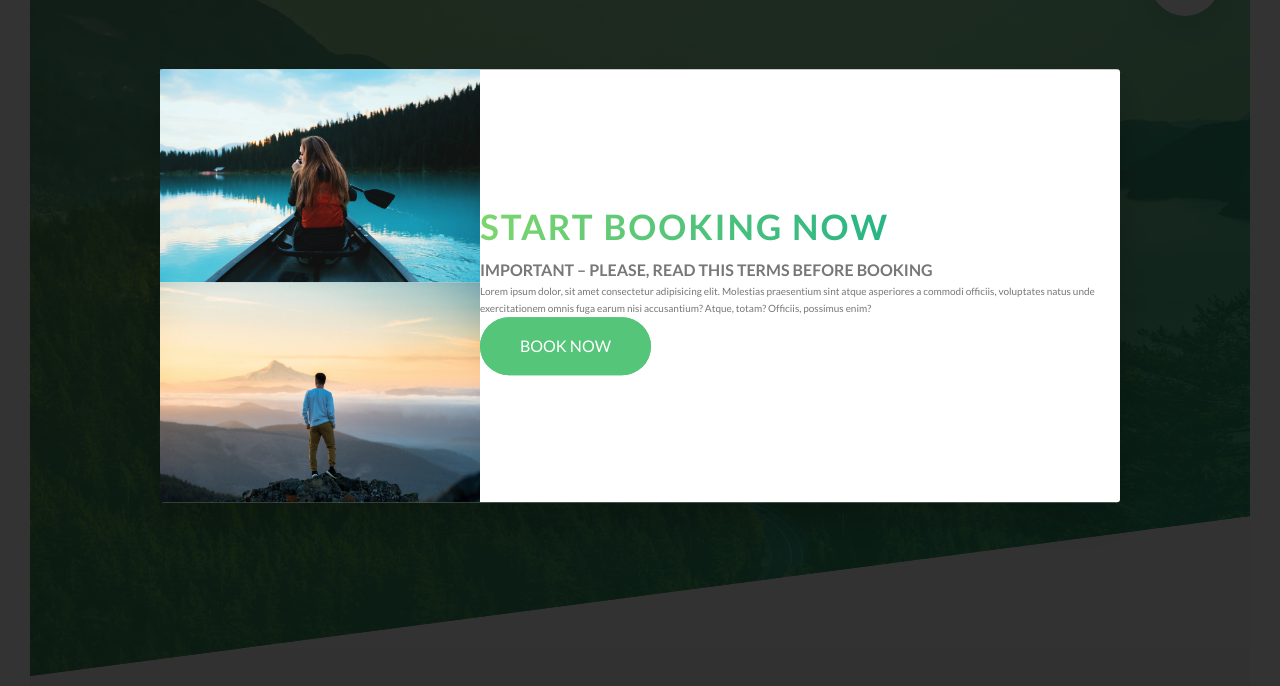
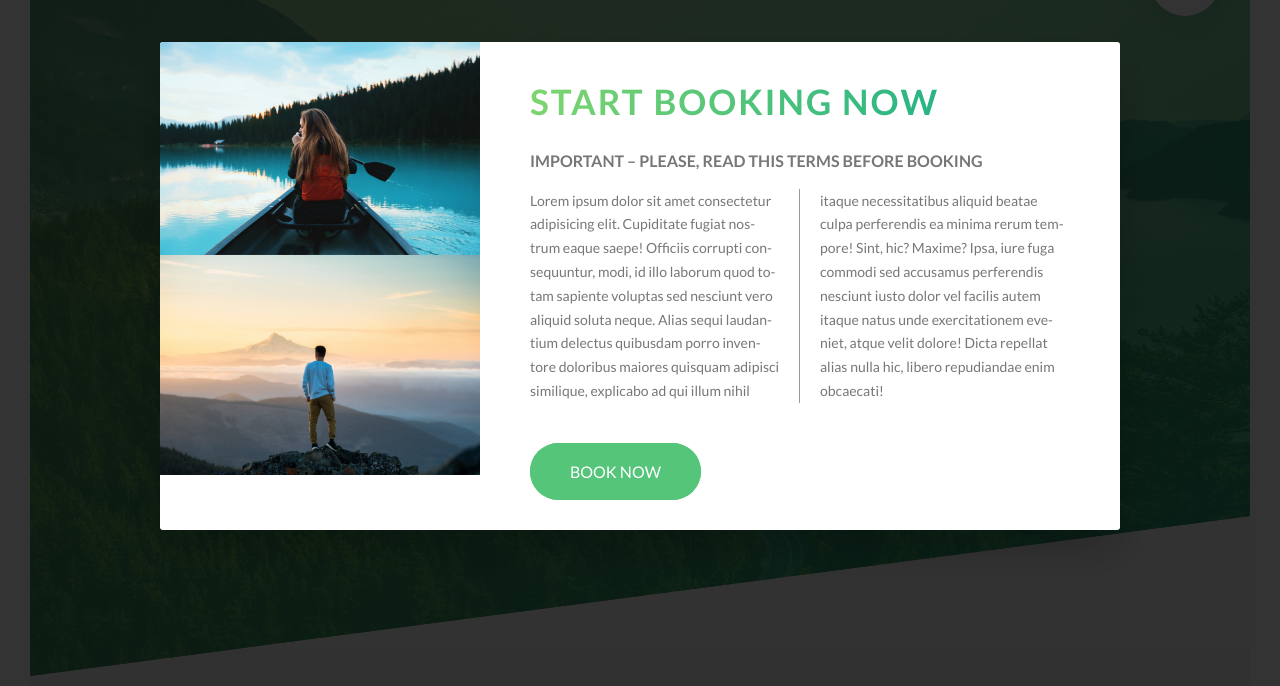
Before and after one commit to AntonioSalazar/Nature-Tours-SaSS-Project, a website: page index.html in a window 1280 px wide. Shown: the part 114-800 px from the top of the page. Drawn offline with Linux system fonts and the light colour scheme.

Commit message:
still working in the popup

```diff
--- a/index.html
+++ b/index.html
@@ -376,10 +376,12 @@
                     <img src="img/nat-9.jpg" alt="Tour Photo" class="popup__img">
                 </div>
                 <div class="popup__right">
-                    <h2 class="heading-secondary">Start booking now</h2>
-                    <h3 class="heading-tertiary">Important &ndash; Please, read this terms before booking</h3>
+                    <h2 class="heading-secondary u-margin-bottom-small">Start booking now</h2>
+                    <h3 class="heading-tertiary u-margin-bottom-small">Important &ndash; Please, read this terms before booking</h3>
                     <p class="popup__text">
-                        Lorem ipsum dolor, sit amet consectetur adipisicing elit. Molestias praesentium sint atque asperiores a commodi officiis, voluptates natus unde exercitationem omnis fuga earum nisi accusantium? Atque, totam? Officiis, possimus enim?
+                        Lorem ipsum dolor sit amet consectetur adipisicing elit. Cupiditate fugiat nostrum eaque saepe! Officiis corrupti consequuntur, modi, id illo laborum quod totam sapiente voluptas sed nesciunt vero aliquid soluta neque.
+                        Alias sequi laudantium delectus quibusdam porro inventore doloribus maiores quisquam adipisci similique, explicabo ad qui illum nihil itaque necessitatibus aliquid beatae culpa perferendis ea minima rerum tempore! Sint, hic? Maxime?
+                        Ipsa, iure fuga commodi sed accusamus perferendis nesciunt iusto dolor vel facilis autem itaque natus unde exercitationem eveniet, atque velit dolore! Dicta repellat alias nulla hic, libero repudiandae enim obcaecati!
                     </p>
                     <a href="#" class="btn btn--green">Book now</a>
                 </div>
--- a/sass/components/_popup.scss
+++ b/sass/components/_popup.scss
@@ -15,6 +15,7 @@
         box-shadow: 0 2rem 4rem rgba($color-black, .2);
         border-radius: 3px;
         display: table;
+        overflow: hidden;
     }
 
     &__left {
@@ -26,6 +27,7 @@
         width: 66.666667%;
         display: table-cell;
         vertical-align: middle;
+        padding: 3rem 5rem;
     }
 
     &__img {
@@ -34,7 +36,17 @@
     }
 
     &__text {
+        font-size: 1.4rem;
+        margin-bottom: 4rem;
 
+        column-count: 2;
+        column-gap: 4rem;
+        column-rule: 1px solid $color-grey-dark-2;
+        -moz-hyphens: auto;
+        -ms-hyphens: auto;
+        -webkit-hyphens: auto;
+
+        hyphens: auto;
     }
 
 }
```
Also changed, not shown: css/style.css.
